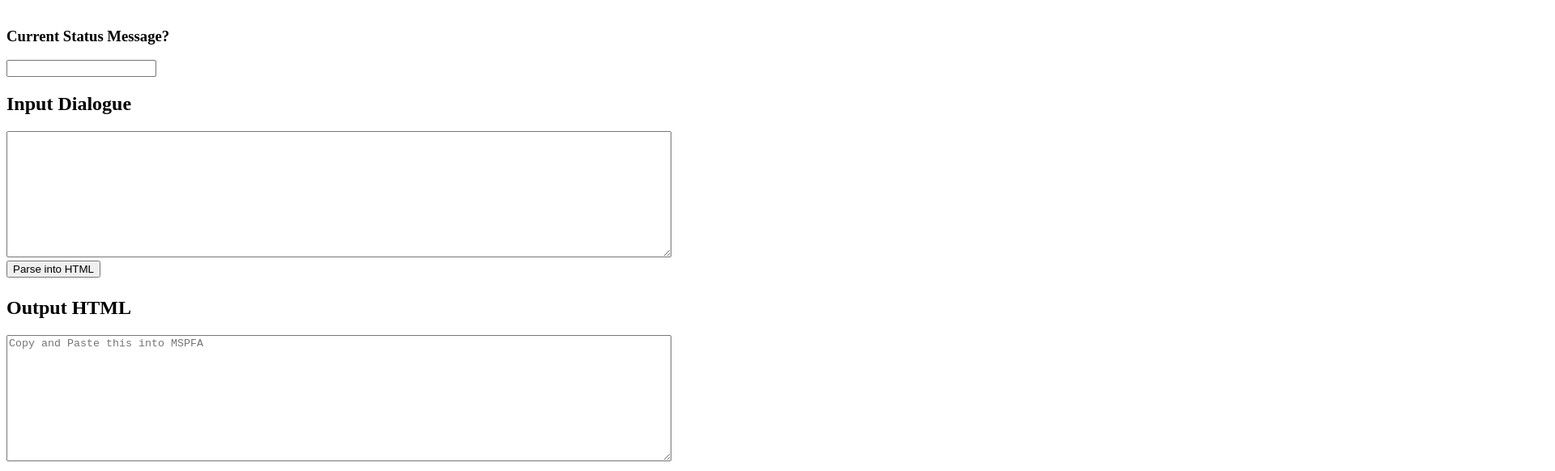
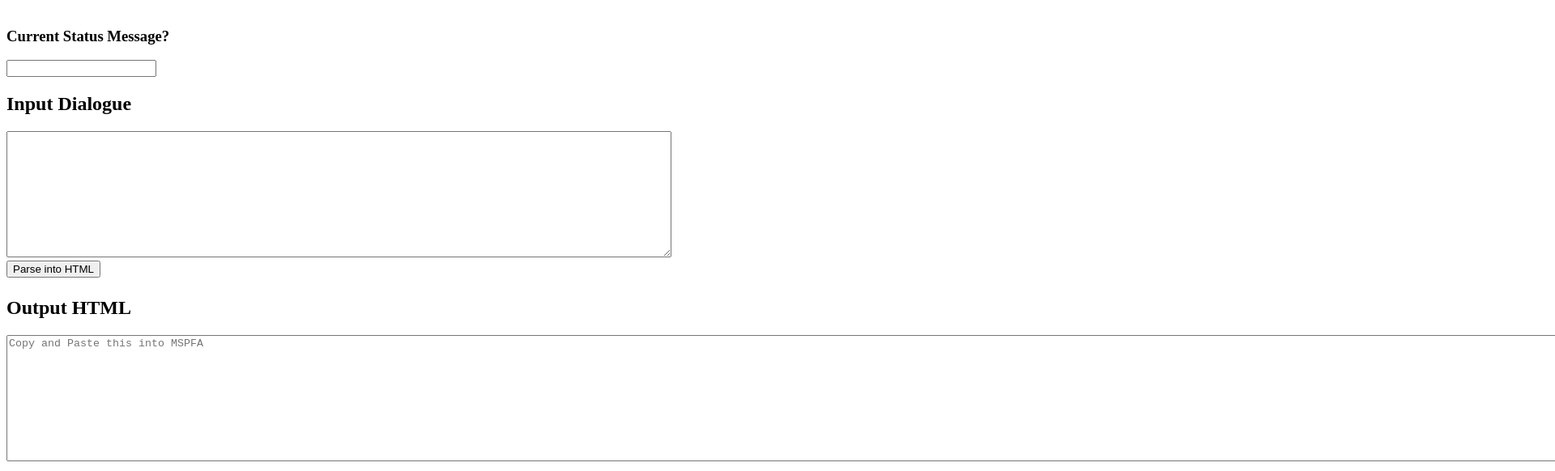
Before and after one commit to infiniteOedipus/RoF-AutoFormater, a plain HTML site: page index.html in a window 1280 px wide. Shown: the part 441-1023 px from the top of the page at 81% size, 1920 px wide, since content can reach past the window. Drawn offline with Linux system fonts and the light colour scheme.

Commit message:
Update index.html

```diff
--- a/index.html
+++ b/index.html
@@ -67,7 +67,7 @@
 <textarea
   id="dialogueOutput"
   rows="10"
-  cols="100"
+  cols="500"
   readonly
   placeholder="Copy and Paste this into MSPFA"
 ></textarea>
```
